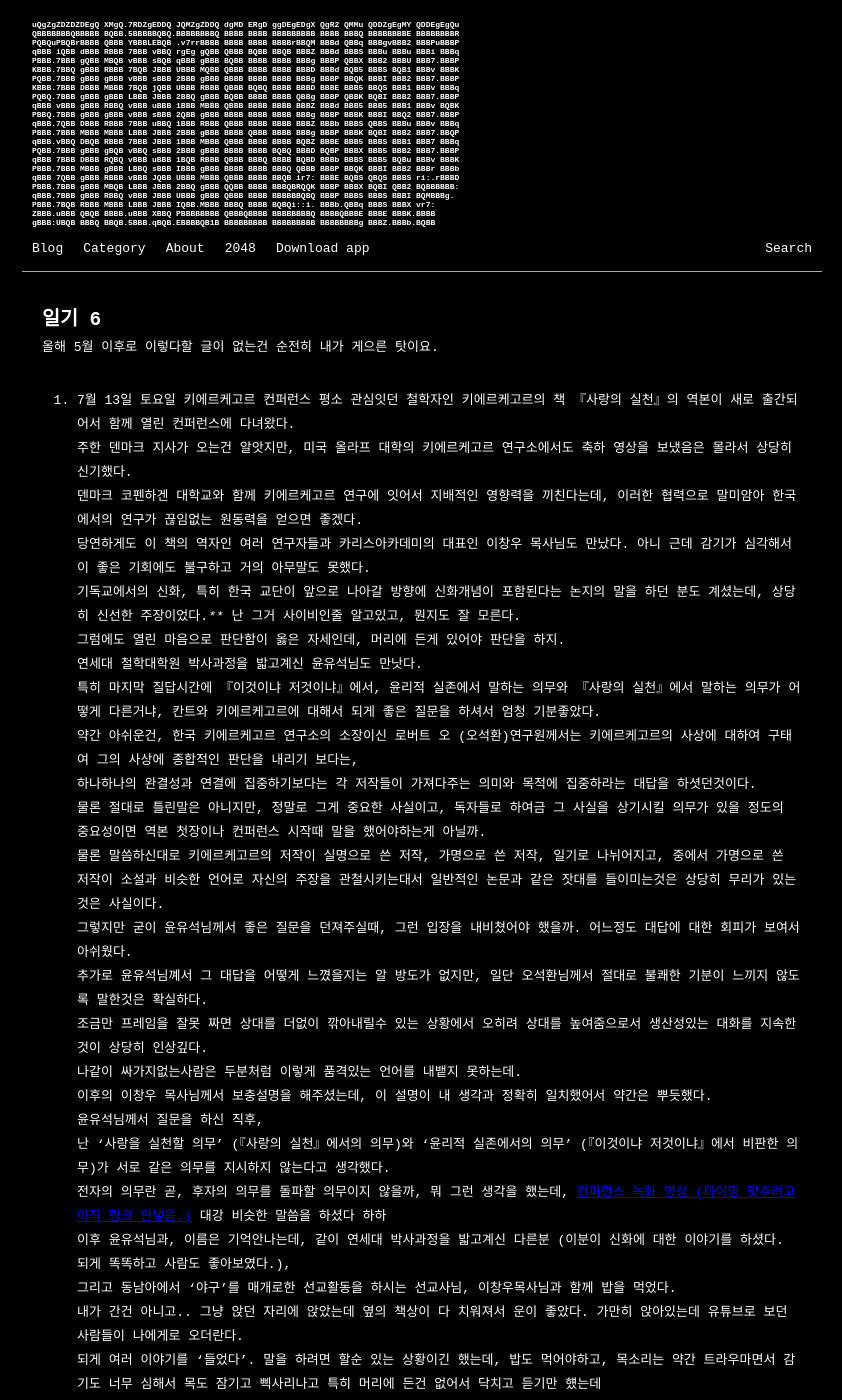
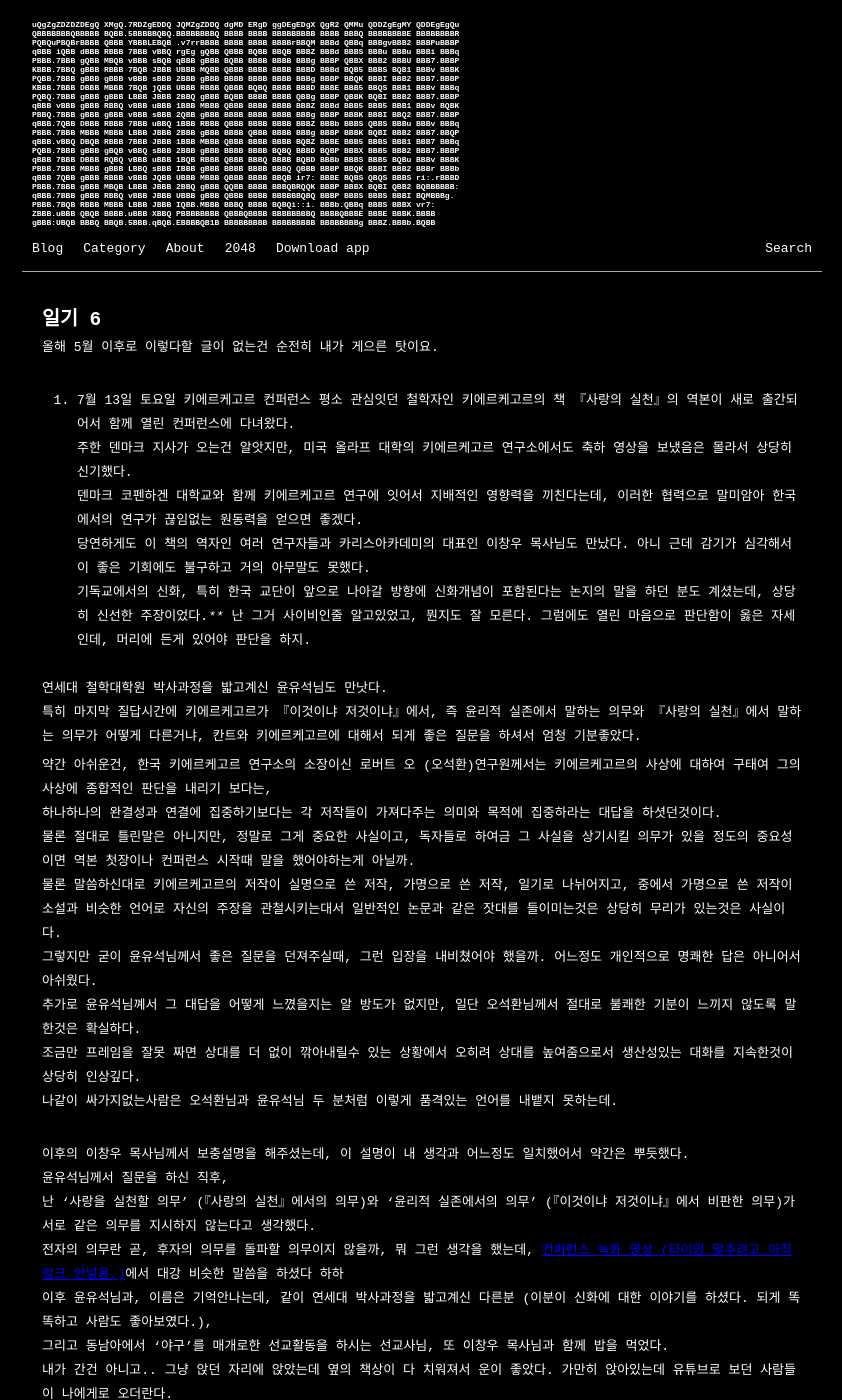
Before and after one commit to whoisrealminjueun/whoisrealminjueun.github.io, a Jekyll site: the page built from _posts/2024-07-23-일기 6.md, in a window 1280 px wide and 1400 px high. Shown: the whole window, without its empty margins (218-1060 px from the left). Built offline with Jekyll 4.4.1, drawn with Linux system fonts in a browser that asks for light colours.

Commit message:
2024-07-23-일기 6.md 업데이트

```diff
--- a/_posts/2024-07-23-일기 6.md
+++ b/_posts/2024-07-23-일기 6.md
@@ -14,24 +14,27 @@
 덴마크 코펜하겐 대학교와 함께 키에르케고르 연구에 잇어서 지배적인 영향력을 끼친다는데, 이러한 협력으로 말미암아 한국에서의 연구가 끊임없는 원동력을 얻으면 좋겠다.<br>
 당연하게도 이 책의 역자인 여러 연구자들과 카리스아카데미의 대표인 이창우 목사님도 만났다. 아니 근데 감기가 심각해서 이 좋은 기회에도 불구하고 거의 아무말도 못했다. <br>
 기독교에서의 신화, 특히 한국 교단이 앞으로 나아갈 방향에 신화개념이 포함된다는 논지의 말을 하던 분도 계셨는데, 상당히 신선한 주장이었다.****
-난 그거 사이비인줄 알고있고, 뭔지도 잘 모른다.<br>
-그럼에도 열린 마음으로 판단함이 옳은 자세인데, 머리에 든게 있어야 판단을 하지.<br>
+난 그거 사이비인줄 알고있었고, 뭔지도 잘 모른다. 그럼에도 열린 마음으로 판단함이 옳은 자세인데, 머리에 든게 있어야 판단을 하지.<br><br>
+
+
 연세대 철학대학원 박사과정을 밟고계신 윤유석님도 만낫다.<br>
-특히 마지막 질답시간에 『이것이냐 저것이냐』에서, 윤리적 실존에서 말하는 의무와 『사랑의 실천』에서 말하는 의무가 어떻게 다른거냐, 칸트와 키에르케고르에 대해서 되게 좋은 질문을 하셔서 엄청 기분좋았다.<br>
+특히 마지막 질답시간에 키에르케고르가 『이것이냐 저것이냐』에서, 즉 윤리적 실존에서 말하는 의무와 『사랑의 실천』에서 말하는 의무가 어떻게 다른거냐, 칸트와 키에르케고르에 대해서 되게 좋은 질문을 하셔서 엄청 기분좋았다.<br>
+
 약간 아쉬운건, 한국 키에르케고르 연구소의 소장이신 로버트 오 (오석환)연구원께서는 키에르케고르의 사상에 대하여 구태여 그의 사상에 종합적인 판단을 내리기 보다는,<br>
 하나하나의 완결성과 연결에 집중하기보다는 각 저작들이 가져다주는 의미와 목적에 집중하라는 대답을 하셧던것이다.<br>
 물론 절대로 틀린말은 아니지만, 정말로 그게 중요한 사실이고, 독자들로 하여금 그 사실을 상기시킬 의무가 있을 정도의 중요성이면 역본 첫장이나 컨퍼런스 시작때 말을 했어야하는게 아닐까. <br>
 물론 말씀하신대로 키에르케고르의 저작이 실명으로 쓴 저작, 가명으로 쓴 저작, 일기로 나뉘어지고, 중에서 가명으로 쓴 저작이 소설과 비슷한 언어로 자신의 주장을 관철시키는대서 일반적인 논문과 같은 잣대를 들이미는것은 상당히 무리가 있는것은 사실이다.<br>
-그렇지만 굳이 윤유석님께서 좋은 질문을 던져주실때, 그런 입장을 내비쳤어야 했을까. 어느정도 대답에 대한 회피가 보여서 아쉬웠다.<br>
+그렇지만 굳이 윤유석님께서 좋은 질문을 던져주실때, 그런 입장을 내비쳤어야 했을까. 어느정도 개인적으로 명쾌한 답은 아니어서 아쉬웠다.<br>
 추가로 윤유석님꼐서 그 대답을 어떻게 느꼈을지는 알 방도가 없지만, 일단 오석환님께서 절대로 불쾌한 기분이 느끼지 않도록 말한것은 확실하다.<br>
-조금만 프레임을 잘못 짜면 상대를 더없이 깎아내릴수 있는 상황에서 오히려 상대를 높여줌으로서 생산성있는 대화를 지속한것이 상당히 인상깊다. <br>
-나같이 싸가지없는사람은 두분처럼 이렇게 품격있는 언어를 내뱉지 못하는데.<br>
-이후의 이창우 목사님께서 보충설명을 해주셨는데, 이 설명이 내 생각과 정확히 일치했어서 약간은 뿌듯했다. <br>
+조금만 프레임을 잘못 짜면 상대를 더 없이 깎아내릴수 있는 상황에서 오히려 상대를 높여줌으로서 생산성있는 대화를 지속한것이 상당히 인상깊다. <br>
+나같이 싸가지없는사람은 오석환님과 윤유석님 두 분처럼 이렇게 품격있는 언어를 내뱉지 못하는데.<br><br>
+
+이후의 이창우 목사님께서 보충설명을 해주셨는데, 이 설명이 내 생각과 어느정도 일치했어서 약간은 뿌듯했다. <br>
 윤유석님께서 질문을 하신 직후,<br>
 난 '사랑을 실천할 의무' (『사랑의 실천』에서의 의무)와 '윤리적 실존에서의 의무' (『이것이냐 저것이냐』에서 비판한 의무)가 서로 같은 의무를 지시하지 않는다고 생각했다.<br>
-전자의 의무란 곧, 후자의 의무를 돌파할 의무이지 않을까, 뭐 그런 생각을 했는데, <a href="" style="color: blue; text-decoration: underline;">컨퍼런스 녹화 영상 (타이밍 맞추려고 아직 링크 안넣음.)</a> 대강 비슷한 말씀을 하셨다 하하 <br>
+전자의 의무란 곧, 후자의 의무를 돌파할 의무이지 않을까, 뭐 그런 생각을 했는데, <a href="" style="color: blue; text-decoration: underline;">컨퍼런스 녹화 영상 (타이밍 맞추려고 아직 링크 안넣음.)</a>에서 대강 비슷한 말씀을 하셨다 하하 <br>
 이후 윤유석님과, 이름은 기억안나는데, 같이 연세대 박사과정을 밟고계신 다른분 (이분이 신화에 대한 이야기를 하셨다. 되게 똑똑하고 사람도 좋아보였다.),<br>
-그리고 동남아에서 '야구'를 매개로한 선교활동을 하시는 선교사님, 이창우목사님과 함께 밥을 먹었다.<br>
+그리고 동남아에서 '야구'를 매개로한 선교활동을 하시는 선교사님, 또 이창우 목사님과 함께 밥을 먹었다.<br>
 내가 간건 아니고.. 그냥 앉던 자리에 앉았는데 옆의 책상이 다 치워져서 운이 좋았다. 가만히 앉아있는데 유튜브로 보던 사람들이 나에게로 오더란다.<br>
 되게 여러 이야기를 '들었다'. 말을 하려면 할순 있는 상황이긴 했는데, 밥도 먹어야하고, 목소리는 약간 트라우마면서 감기도 너무 심해서 목도 잠기고 삑사리나고 특히 머리에 든건 없어서 닥치고 듣기만 헀는데<br>
 아무튼 행복한 시간이었다. 유튜브 영상에 들어간 기분이라고 해야할까.<br>
@@ -39,7 +42,6 @@
 
 ![image](https://github.com/whoisrealminjueun/images/blob/main/9bb8ec5aaaf033ea18ece6b22a4c46cb2ab13231.jpeg)
 (일당백.)
-
 
 
 2. 방 배치 변화
```
